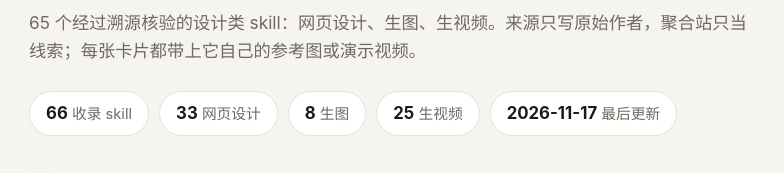
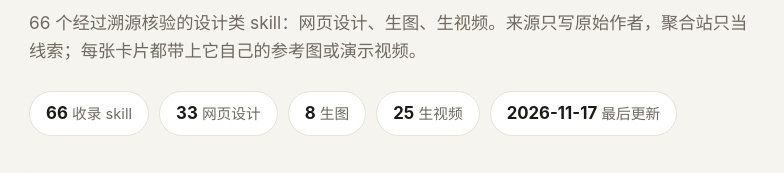
Before and after one commit to jaxxchen003/awesome-codex-skills, a plain HTML site: page index.html in a window 1280 px wide. Shown: the part 234-407 px from the top of the page, 31-815 px from the left. Drawn offline with Linux system fonts and the light colour scheme; no server answers.

Commit message:
首段文案 65 改为 66，与统计栏同步

```diff
--- a/index.html
+++ b/index.html
@@ -68,7 +68,7 @@ footer{margin-top:44px;padding-top:20px;border-top:1px solid var(--line);color:v
 <header>
 <p class="eyebrow">Awesome Codex Skills · Design</p>
 <h1>给 Codex 的<br><em>设计灵感库</em></h1>
-<p class="lede">65 个经过溯源核验的设计类 skill：网页设计、生图、生视频。来源只写原始作者，聚合站只当线索；每张卡片都带上它自己的参考图或演示视频。</p>
+<p class="lede">66 个经过溯源核验的设计类 skill：网页设计、生图、生视频。来源只写原始作者，聚合站只当线索；每张卡片都带上它自己的参考图或演示视频。</p>
 <div class="stats">
 <div class="stat"><b>66</b> <span>收录 skill</span></div>
 <div class="stat"><b>33</b> <span>网页设计</span></div>
```
